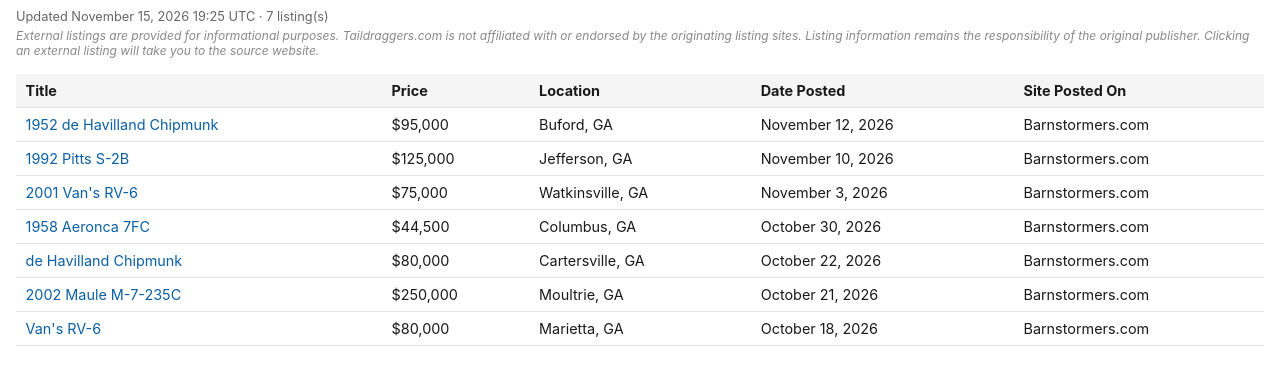
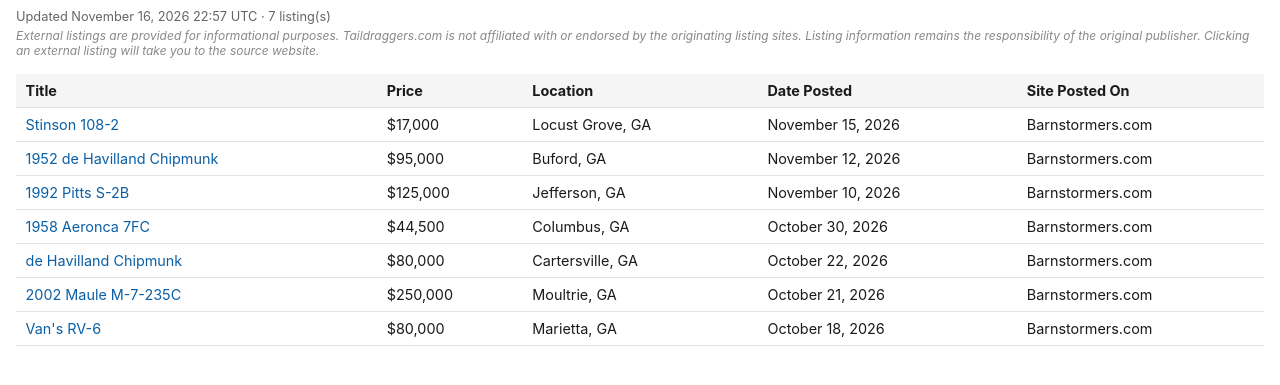
Before and after one commit to taildraggers/georgia, a plain HTML site: page docs/index.html in a window 1280 px wide. Shown: the part 43-428 px from the top of the page. Drawn offline with Linux system fonts and the light colour scheme.

Commit message:
Update Georgia listings (2026-11-16)

```diff
--- a/docs/index.html
+++ b/docs/index.html
@@ -58,16 +58,16 @@
 </head>
 <body>
   <h1>Taildragger Ads in Georgia</h1>
-  <div class="updated">Updated November 15, 2026 19:25 UTC &middot; 7 listing(s)</div>
+  <div class="updated">Updated November 16, 2026 22:57 UTC &middot; 7 listing(s)</div>
   <div class="disclaimer">External listings are provided for informational purposes. Taildraggers.com is not affiliated with or endorsed by the originating listing sites. Listing information remains the responsibility of the original publisher. Clicking an external listing will take you to the source website.</div>
   <table>
     <thead>
       <tr><th>Title</th><th>Price</th><th>Location</th><th>Date Posted</th><th>Site Posted On</th></tr>
     </thead>
     <tbody>
+        <tr><td><a href="https://www.barnstormers.com/classified-2025784-Stinson-108-2-Lycoming.html" target="_blank" rel="noopener noreferrer">Stinson 108-2</a></td><td>$17,000</td><td>Locust Grove, GA</td><td>November 15, 2026</td><td>Barnstormers.com</td></tr>
         <tr><td><a href="https://www.barnstormers.com/classified-2060125-1952-de-Havilland-Chipmunk.html" target="_blank" rel="noopener noreferrer">1952 de Havilland Chipmunk</a></td><td>$95,000</td><td>Buford, GA</td><td>November 12, 2026</td><td>Barnstormers.com</td></tr>
         <tr><td><a href="https://www.barnstormers.com/classified-2071740-1992-Aviat-Pitts-S-2B.html" target="_blank" rel="noopener noreferrer">1992 Pitts S-2B</a></td><td>$125,000</td><td>Jefferson, GA</td><td>November 10, 2026</td><td>Barnstormers.com</td></tr>
-        <tr><td><a href="https://www.barnstormers.com/classified-2076101-2001-RV6.html" target="_blank" rel="noopener noreferrer">2001 Van&#x27;s RV-6</a></td><td>$75,000</td><td>Watkinsville, GA</td><td>November 3, 2026</td><td>Barnstormers.com</td></tr>
         <tr><td><a href="https://www.barnstormers.com/classified-2081024-1958-Aeronca-7FC-TriChamp.html" target="_blank" rel="noopener noreferrer">1958 Aeronca 7FC</a></td><td>$44,500</td><td>Columbus, GA</td><td>October 30, 2026</td><td>Barnstormers.com</td></tr>
         <tr><td><a href="https://www.barnstormers.com/classified-2079587-FOR-SALE-DHC-1-Chipmunk.html" target="_blank" rel="noopener noreferrer">de Havilland Chipmunk</a></td><td>$80,000</td><td>Cartersville, GA</td><td>October 22, 2026</td><td>Barnstormers.com</td></tr>
         <tr><td><a href="https://www.barnstormers.com/classified-2074521-2002-MAULE-M-7-235C.html" target="_blank" rel="noopener noreferrer">2002 Maule M-7-235C</a></td><td>$250,000</td><td>Moultrie, GA</td><td>October 21, 2026</td><td>Barnstormers.com</td></tr>
```
